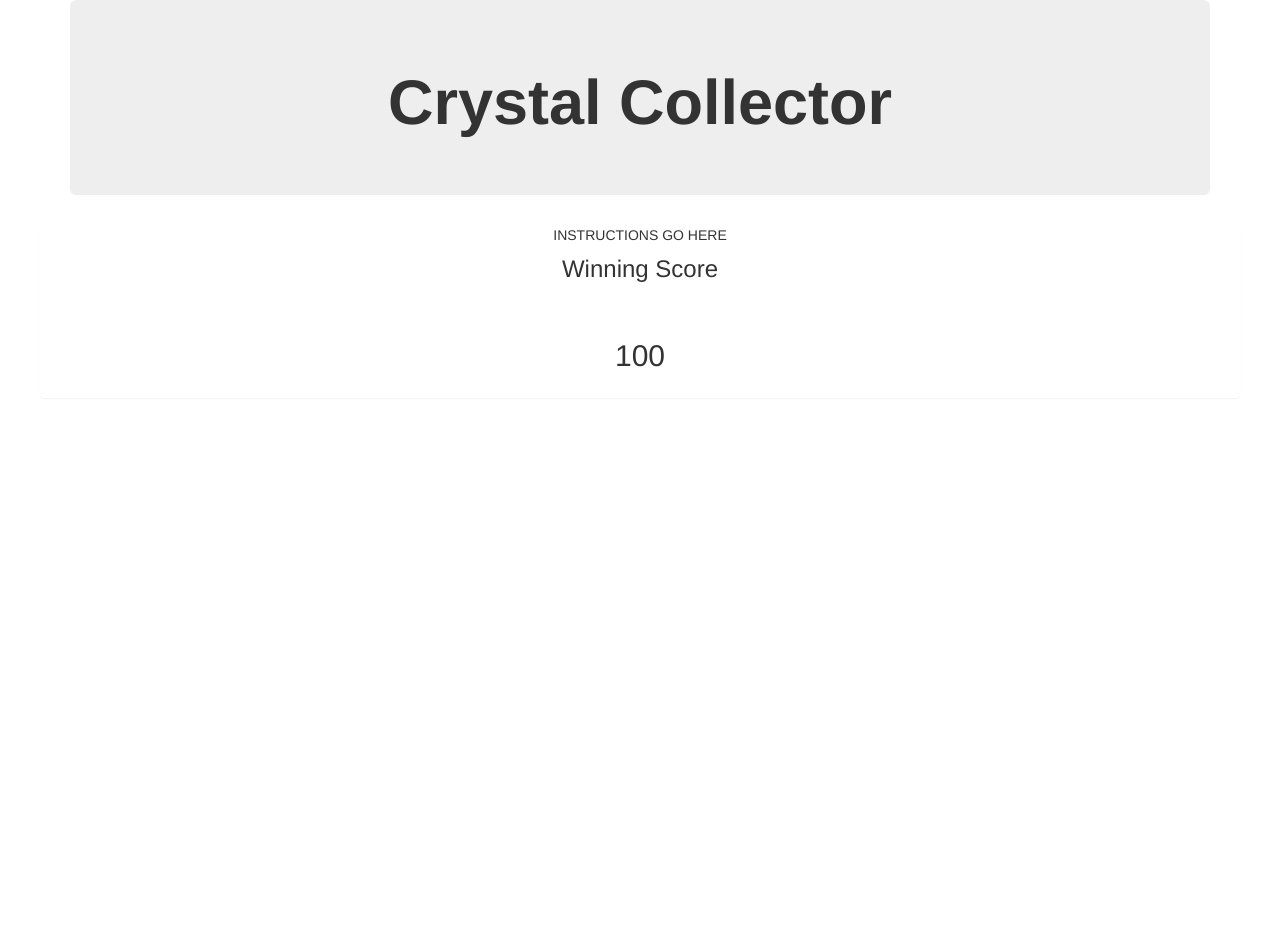
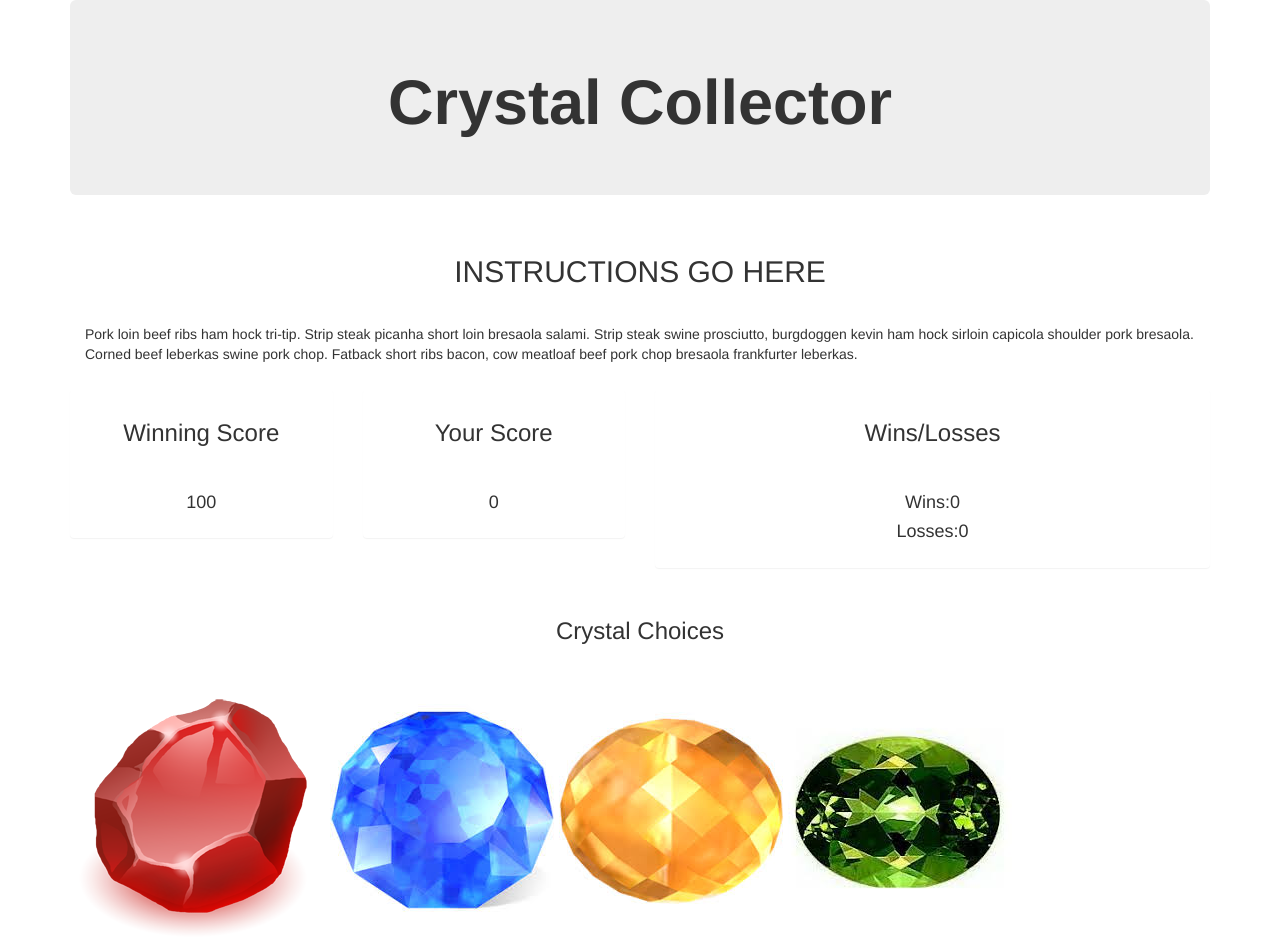
Before and after one commit to asanderson09/unit-4-game, a plain HTML site: page index.html in a window 1280 px wide. Before the commit the page ends 800 px from the top, so only its background shows below. Drawn offline with nearby package versions, Linux system fonts and the light colour scheme.

Commit message:
win/losses/crystal choices created

```diff
--- a/index.html
+++ b/index.html
@@ -9,6 +9,7 @@
     <!-- <link rel="stylesheet" href="https://stackpath.bootstrapcdn.com/bootstrap/4.3.1/css/bootstrap.min.css" integrity="sha384-ggOyR0iXCbMQv3Xipma34MD+dH/1fQ784/j6cY/iJTQUOhcWr7x9JvoRxT2MZw1T" crossorigin="anonymous"> -->
     <link rel="stylesheet" href="assets/node_modules/bootstrap/dist/css/bootstrap.min.css">
 </head>
+
 <body>
 
     <div class="container">
@@ -16,7 +17,7 @@
         <!-- jumbotron for title -->
         <div class="jumbotron">
             <div class="container">
-             <h1 class="text-center"><strong>Crystal Collector</strong></h1>
+                <h1 class="text-center"><strong>Crystal Collector</strong></h1>
             </div>
         </div>
 
@@ -25,26 +26,75 @@
 
             <!-- Game Instructions -->
             <div class="col-lg-12">
-                <p class="text-center">INSTRUCTIONS GO HERE</p>
+                <div class="panel-heading">
+                    <h2 class="text-center">INSTRUCTIONS GO HERE</h2>
+                </div>
+                <div class="panel-body">
+                    <p>Pork loin beef ribs ham hock tri-tip. Strip steak picanha short loin bresaola salami. Strip steak
+                        swine prosciutto, burgdoggen kevin ham hock sirloin capicola shoulder pork bresaola. Corned beef
+                        leberkas swine pork chop. Fatback short ribs bacon, cow meatloaf beef pork chop bresaola
+                        frankfurter leberkas.</p>
+                </div>
             </div>
+        </div>
+        <div class="row">
 
             <!-- Winning Score -->
-            <div class="row">
+            <div class="col-lg-3">
 
                 <div class="panel">
                     <div class="panel-heading">
                         <h3 class="text-center">Winning Score</h3>
                     </div>
                     <div class="panel-body">
-                        <h2 class="text-center">100</h2>
+                        <h4 class="text-center">100</h4>
+                    </div>
+                </div>
+            </div>
+            <!-- Players Score -->
+            <div class="col-lg-3">
+
+                <div class="panel">
+                    <div class="panel-heading">
+                        <h3 class="text-center">Your Score</h3>
+                    </div>
+                    <div class="panel-body">
+                        <h4 class="text-center">0</h4>
+                    </div>
+                </div>
+            </div>
+            <div class="col-lg-6">
+
+                <div class="panel">
+                    <div class="panel-heading">
+                        <h3 class="text-center">Wins/Losses</h3>
+                    </div>
+                    <div class="panel-body">
+                       <h4 class="text-center">Wins:<span id="winCount">0</span></h4>
+                       <h4 class="text-center">Losses:<span id="lossCount">0</span></h4>
+
+                    </div>
+                </div>
+            </div>
+            <br>
+            <div class="row">
+                <div class="col-lg-12">
+                    <div class="panel-heading">
+                        <h3 class="text-center">Crystal Choices</h3>
+                    </div>
+
+                    <div class="panel-body">
+                        <img src="assets/images/redcrystal.png" alt="Red Crystal">
+                        <img src="assets/images/blueCrystal.jpeg" alt="Blue Crystal">
+                        <img src="assets/images/yellowCrystal.jpeg" alt="Yellow Crystal">
+                        <img src="assets/images/greenCrystal.jpeg" alt="Green Crystal">
+
+
+
                     </div>
                 </div>
 
-
-
-
             </div>
-
 
 
 
```
Also changed, not shown: assets/images/blueCrystal.jpeg (added), assets/images/greenCrystal.jpeg (added), assets/images/redcrystal.png (added), assets/images/yellowCrystal.jpeg (added).
